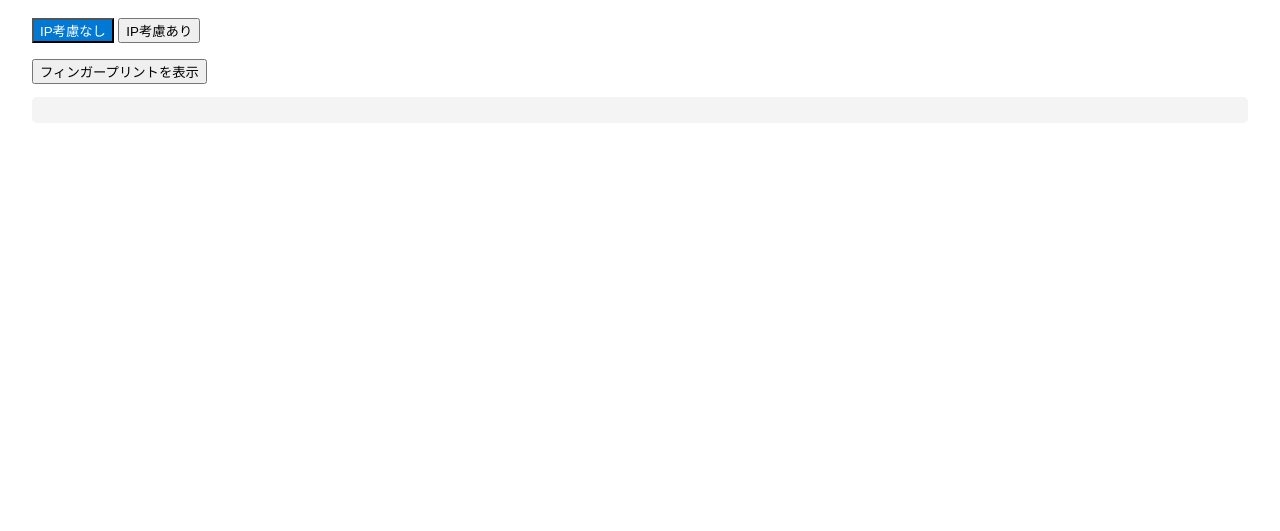
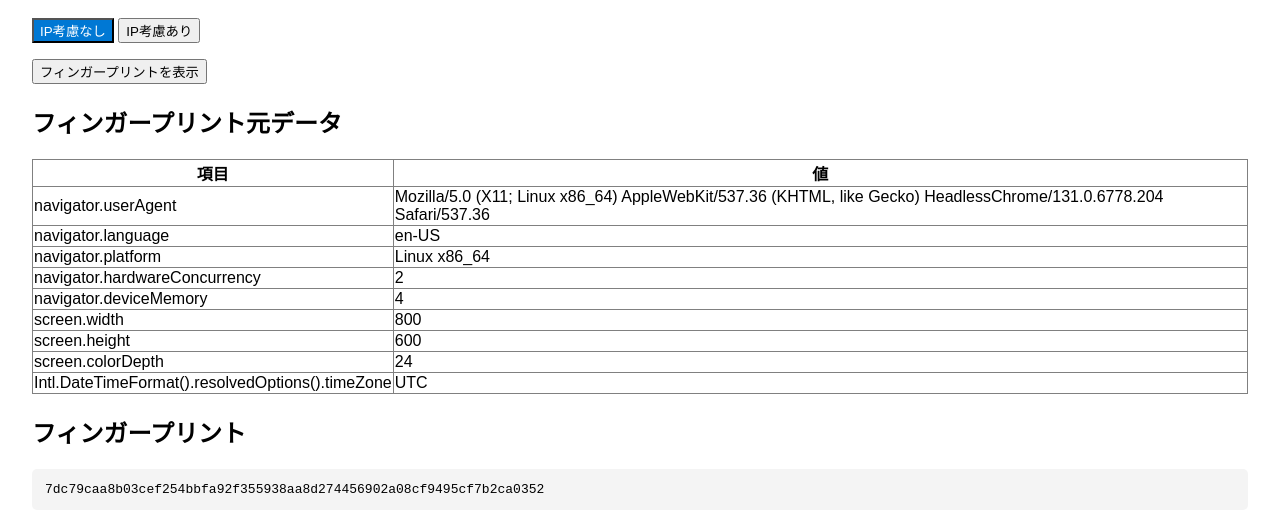
Before and after one commit to takano0131/finger-print, a plain HTML site: page index.html in a window 1280 px wide. Shown: the part 81-612 px from the top of the page. Drawn offline with Linux system fonts and the light colour scheme.

Commit message:
Update index.html

```diff
--- a/index.html
+++ b/index.html
@@ -13,10 +13,16 @@
 <body>
     <h1>デバイスフィンガープリント</h1>
     <div class="tab">
-        <button id="btn-noip" class="selected" onclick="switchMode('noip')">IP考慮なし</button>
-        <button id="btn-ip" onclick="switchMode('ip')">IP考慮あり</button>
+        <button id="btn-noip" class="selected" onclick="switchMode('noip') || showFingerprint()">IP考慮なし</button>
+        <button id="btn-ip" onclick="switchMode('ip') || showFingerprint()">IP考慮あり</button>
     </div>
     <button onclick="showFingerprint()">フィンガープリントを表示</button>
+    <h2>フィンガープリント元データ</h2>
+    <table id="fpdata" border="1" style="border-collapse:collapse;margin-bottom:1em;">
+        <thead><tr><th>項目</th><th>値</th></tr></thead>
+        <tbody></tbody>
+    </table>
+    <h2>フィンガープリント</h2>
     <pre id="fingerprint"></pre>
     <script>
     let mode = 'noip';
@@ -38,23 +44,61 @@
         }
     }
 
+
     async function getFingerprint() {
-        const baseInfo = [
-            navigator.userAgent,
-            navigator.language,
-            navigator.platform,
-            navigator.hardwareConcurrency,
-            navigator.deviceMemory,
-            screen.width,
-            screen.height,
-            screen.colorDepth,
-            Intl.DateTimeFormat().resolvedOptions().timeZone
+        const fpData = getFingerprintData();
+        let baseInfo = [
+            fpData['userAgent'],
+            fpData['language'],
+            fpData['platform'],
+            fpData['hardwareConcurrency'],
+            fpData['deviceMemory'],
+            fpData['screenWidth'],
+            fpData['screenHeight'],
+            fpData['colorDepth'],
+            fpData['timezone']
         ];
         if (mode === 'ip') {
             const ip = await getIP();
             baseInfo.push(ip);
         }
         return sha256(baseInfo.join('||'));
+    }
+
+    function getFingerprintData() {
+        return {
+            userAgent: navigator.userAgent,
+            language: navigator.language,
+            platform: navigator.platform,
+            hardwareConcurrency: navigator.hardwareConcurrency,
+            deviceMemory: navigator.deviceMemory,
+            screenWidth: screen.width,
+            screenHeight: screen.height,
+            colorDepth: screen.colorDepth,
+            timezone: Intl.DateTimeFormat().resolvedOptions().timeZone
+        };
+    }
+
+    function renderFingerprintData() {
+        const fpData = getFingerprintData();
+        const tbody = document.querySelector('#fpdata tbody');
+        tbody.innerHTML = '';
+        const labels = {
+            userAgent: 'navigator.userAgent',
+            language: 'navigator.language',
+            platform: 'navigator.platform',
+            hardwareConcurrency: 'navigator.hardwareConcurrency',
+            deviceMemory: 'navigator.deviceMemory',
+            screenWidth: 'screen.width',
+            screenHeight: 'screen.height',
+            colorDepth: 'screen.colorDepth',
+            timezone: 'Intl.DateTimeFormat().resolvedOptions().timeZone'
+        };
+        for (const key in labels) {
+            const tr = document.createElement('tr');
+            tr.innerHTML = `<td>${labels[key]}</td><td>${fpData[key]}</td>`;
+            tbody.appendChild(tr);
+        }
     }
 
     async function sha256(str) {
@@ -64,9 +108,13 @@
     }
 
     async function showFingerprint() {
+        renderFingerprintData();
         const fp = await getFingerprint();
         document.getElementById('fingerprint').textContent = fp;
     }
+
+    // ページ読み込み時に自動表示
+    window.addEventListener('DOMContentLoaded', showFingerprint);
     </script>
 </body>
 </html>
```
